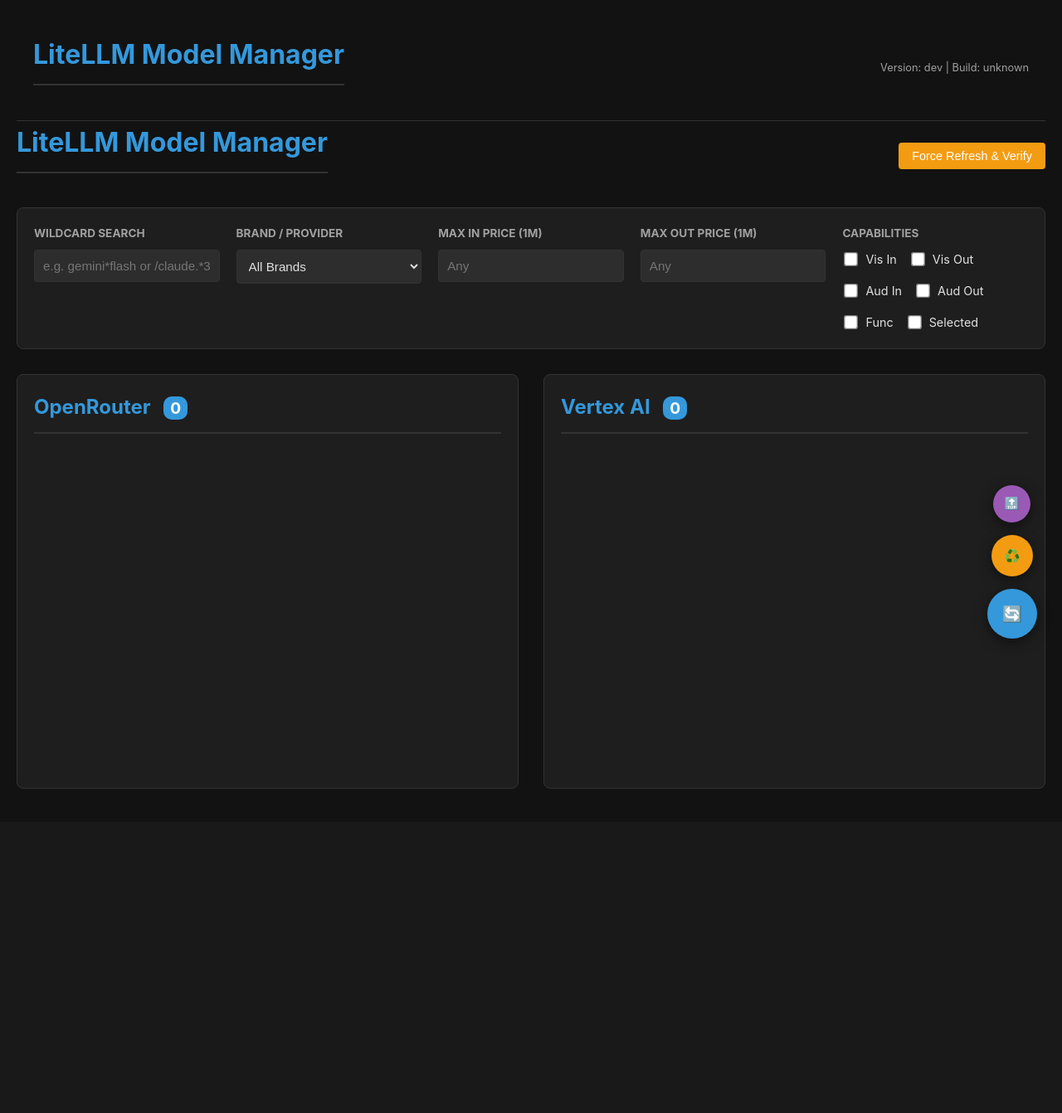
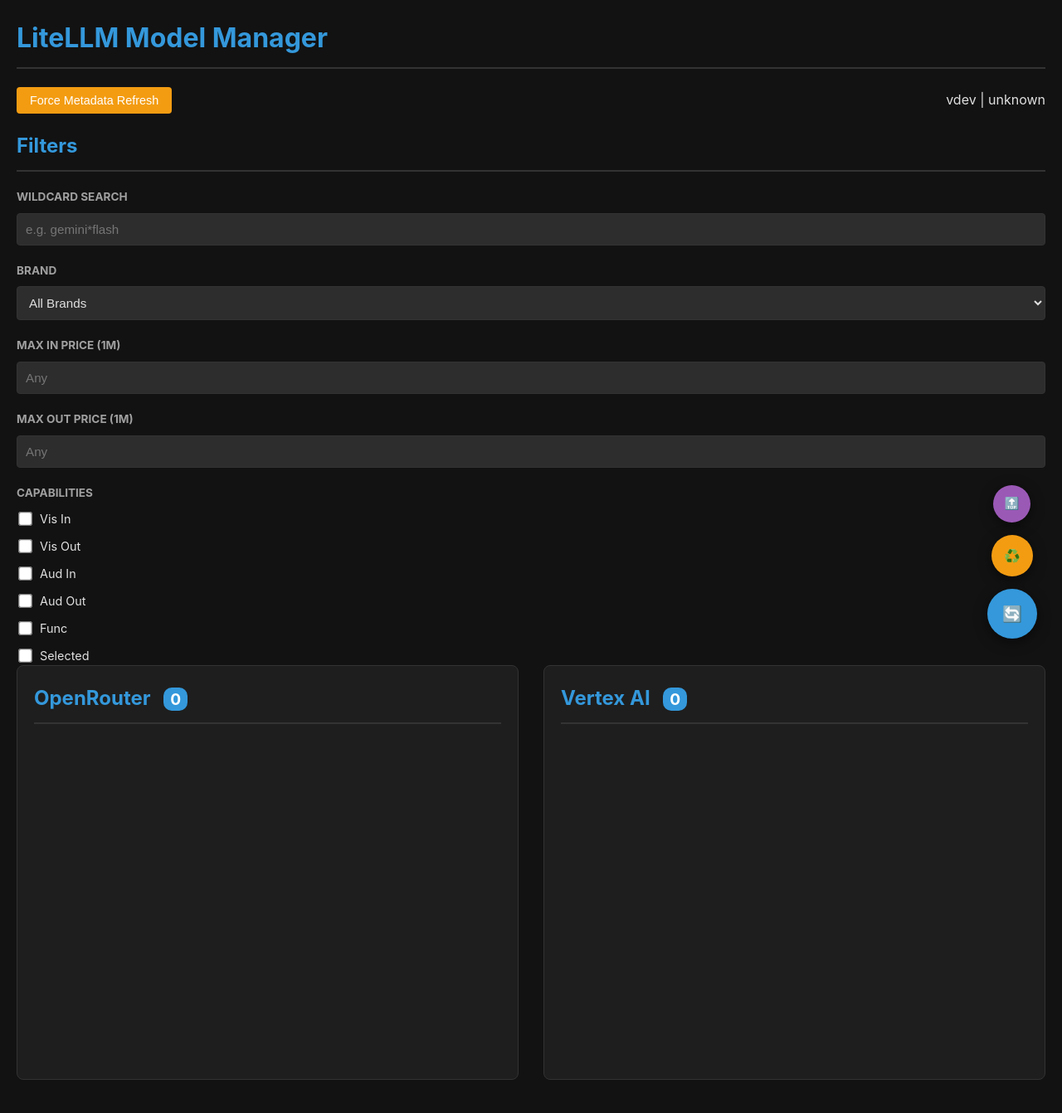
Before and after one commit to spelech/llmlite-modelmanager, a FastAPI app: page / in a window 1280 px wide. Shown: the whole page at 83% size. Before the commit the page ends 951 px from the top, so only its background shows below. Run offline with FastAPI, Linux system fonts and the light colour scheme; data that the repository does not hold is empty.

Commit message:
feat: consolidate header and implement persistent sidebar for filters

```diff
--- a/app/templates/index.html
+++ b/app/templates/index.html
@@ -191,49 +191,40 @@
 <body>
     <header>
         <h1>LiteLLM Model Manager</h1>
-    <div class="header-version">Version: {{ version }} | Build: {{ build_time }}</div>
+        <div class="header-actions">
+            <button type="button" class="btn-refresh" onclick="forceRefresh()">Force Metadata Refresh</button>
+            <div class="header-version">v{{ version }} | {{ build_time }}</div>
+        </div>
     </header>
-<style>
-    header { display: flex; justify-content: space-between; align-items: center; padding: 20px; border-bottom: 1px solid var(--border); }
-    .header-version { font-size: 0.8em; color: var(--text-dim); }
-</style>
-    <div class="header-actions">
-        <h1>LiteLLM Model Manager</h1>
-        <button class="btn-refresh" onclick="forceRefresh()">Force Refresh & Verify</button>
+
+    <div class="main-layout">
+        <div class="sidebar">
+            <h2>Filters</h2>
+            <div class="filter-group">
+                <span class="filter-label">Wildcard Search</span>
+                <input type="text" id="globalSearch" placeholder="e.g. gemini*flash" onkeyup="applyAllFilters()">
             </div>
 
-    <!-- Filters Section -->
-    <div class="filter-panel">
-        <div class="filter-group">
-            <span class="filter-label">Wildcard Search</span>
-            <input type="text" id="globalSearch" placeholder="e.g. gemini*flash or /claude.*3/" onkeyup="applyAllFilters()">
-        </div>
-
-        <div class="filter-group">
-            <span class="filter-label">Brand / Provider</span>
+            <div class="filter-group" style="margin-top: 20px;">
+                <span class="filter-label">Brand</span>
                 <select id="brandFilter" onchange="applyAllFilters()">
                     <option value="all">All Brands</option>
-                <option value="google">Google</option>
-                <option value="anthropic">Anthropic</option>
-                <option value="openai">OpenAI</option>
-                <option value="meta">Meta (Llama)</option>
-                <option value="mistral">Mistral</option>
                 </select>
             </div>
 
-        <div class="filter-group">
+            <div class="filter-group" style="margin-top: 20px;">
                 <span class="filter-label">Max In Price (1M)</span>
                 <input type="number" id="maxInPrice" step="0.1" placeholder="Any" onchange="applyAllFilters()">
             </div>
 
-        <div class="filter-group">
+            <div class="filter-group" style="margin-top: 20px;">
                 <span class="filter-label">Max Out Price (1M)</span>
                 <input type="number" id="maxOutPrice" step="0.1" placeholder="Any" onchange="applyAllFilters()">
             </div>
 
-        <div class="filter-group">
+            <div class="filter-group" style="margin-top: 20px;">
                 <span class="filter-label">Capabilities</span>
-            <div class="checkbox-group">
+                <div class="checkbox-group" style="flex-direction: column; gap: 10px;">
                     <label class="checkbox-item"><input type="checkbox" id="capImageIn" onchange="applyAllFilters()"> Vis In</label>
                     <label class="checkbox-item"><input type="checkbox" id="capImageOut" onchange="applyAllFilters()"> Vis Out</label>
                     <label class="checkbox-item"><input type="checkbox" id="capAudioIn" onchange="applyAllFilters()"> Aud In</label>
@@ -244,7 +235,8 @@
             </div>
         </div>
 
-    <form action="/sync" method="post" id="syncForm">
+        <div class="content-area">
+            <form action="/sync" method="post" id="syncForm" style="height: 100%;">
         <div class="container">
             <div class="column">
                 <h2>OpenRouter <span class="count-badge" id="orCount">0</span></h2>
```
Lines whose indentation alone changed are shown as unchanged.
